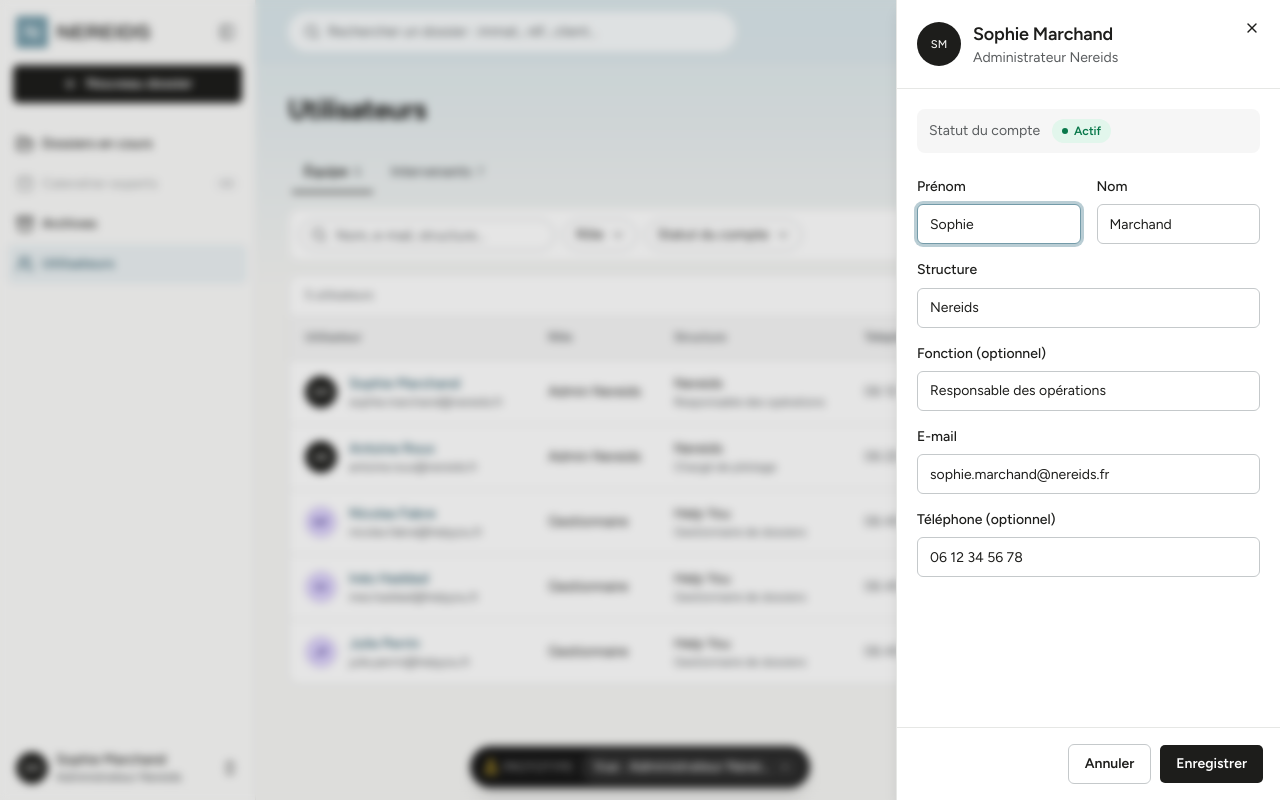
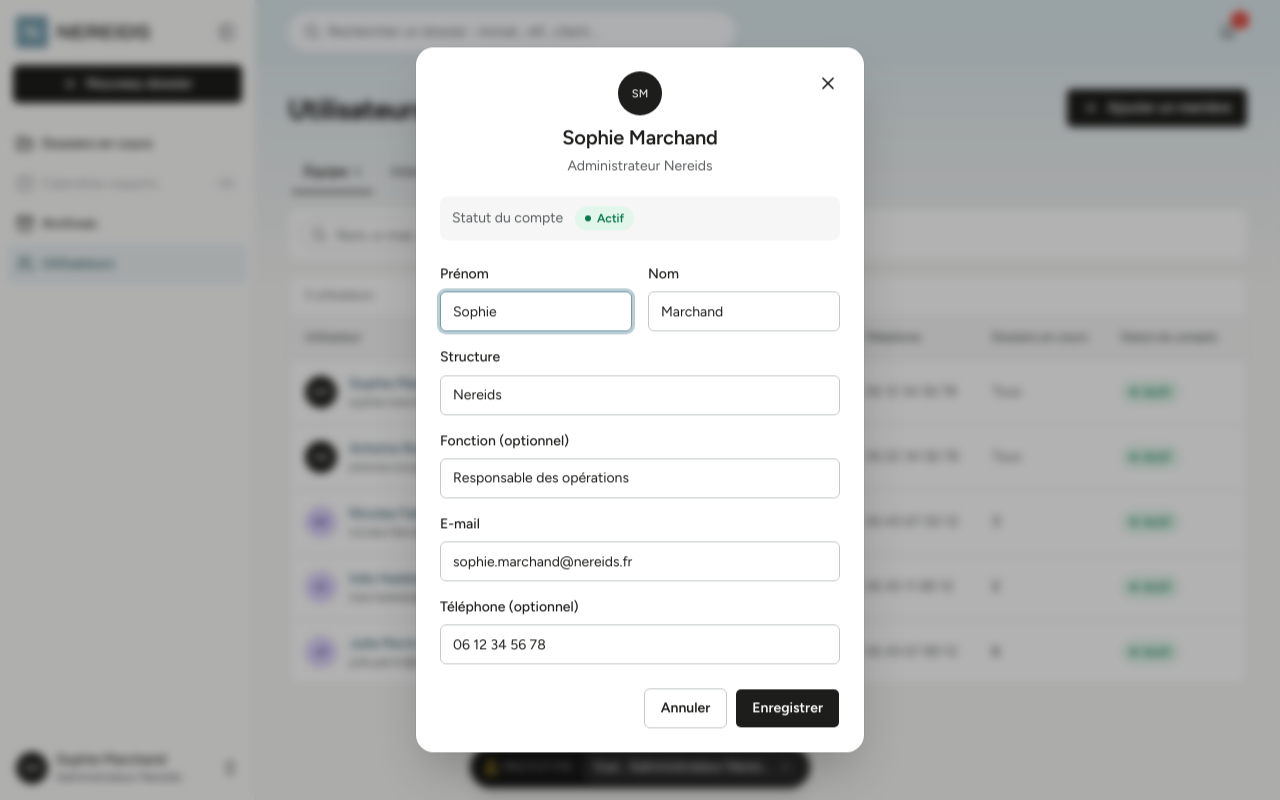
Before and after one commit to juliegaladrim-ux/Nereids, a Next.js app: page /admin/utilisateurs in a window 1280 px wide. Both pictures are taken after a click on the element 768 px from the left and 391 px from the top of the page. Built offline with nearby package versions, Linux system fonts and the light colour scheme.

Commit message:
Utilisateurs : ajout et fiche en modale centrée (comme le reste du proto) au lieu d'un panneau latéral
Co-Authored-By: Claude Opus 5.5 <noreply@anthropic.com>

```diff
--- a/src/features/admin/users-page.tsx
+++ b/src/features/admin/users-page.tsx
@@ -12,7 +12,7 @@ import { StatusBadge } from "@/components/status-badge"
 import { Button } from "@/components/ui/button"
 import { Field, FieldDescription, FieldLabel } from "@/components/ui/field"
 import { Input } from "@/components/ui/input"
-import { Sheet, SheetContent, SheetDescription, SheetFooter, SheetHeader, SheetTitle } from "@/components/ui/sheet"
+import { Dialog, DialogContent, DialogDescription, DialogFooter, DialogHeader, DialogTitle } from "@/components/ui/dialog"
 import { Tabs, TabsList, TabsTrigger } from "@/components/ui/tabs"
 import { Table, TableBody, TableCell, TableHead, TableHeader, TableRow } from "@/components/ui/table"
 import { UserAvatar } from "@/components/user-avatar"
@@ -234,13 +234,14 @@ export function UsersPage() {
         </Table>
       </div>
 
-      <Sheet open={adding} onOpenChange={setAdding}>
-        <SheetContent className="w-full gap-0 sm:max-w-md">{adding && <AddUser group={group} onDone={() => setAdding(false)} />}</SheetContent>
-      </Sheet>
+      {/* Modales centrées, comme partout dans le proto (ajout d'un intervenant depuis un dossier, etc.) */}
+      <Dialog open={adding} onOpenChange={setAdding}>
+        <DialogContent className="sm:max-w-md">{adding && <AddUser group={group} onDone={() => setAdding(false)} />}</DialogContent>
+      </Dialog>
 
-      <Sheet open={!!open} onOpenChange={(o) => !o && setOpenKey(null)}>
-        <SheetContent className="w-full gap-0 sm:max-w-md">{open && <EditUser key={open.key} row={open} onDone={() => setOpenKey(null)} />}</SheetContent>
-      </Sheet>
+      <Dialog open={!!open} onOpenChange={(o) => !o && setOpenKey(null)}>
+        <DialogContent className="sm:max-w-md">{open && <EditUser key={open.key} row={open} onDone={() => setOpenKey(null)} />}</DialogContent>
+      </Dialog>
     </>
   )
 }
@@ -280,13 +281,12 @@ function AddUser({ group, onDone }: { group: Group; onDone: () => void }) {
   }
 
   return (
-    <form onSubmit={submit} noValidate className="flex h-full flex-col">
-      <SheetHeader className="border-b p-5">
-        <SheetTitle className="text-lg font-semibold">{GROUPS[group].add}</SheetTitle>
-        <SheetDescription>Il recevra une invitation par e-mail pour activer son compte.</SheetDescription>
-      </SheetHeader>
-      <div className="flex-1 overflow-y-auto p-5">
-        <div className="grid gap-4">
+    <form onSubmit={submit} noValidate className="grid gap-5">
+      <DialogHeader>
+        <DialogTitle>{GROUPS[group].add}</DialogTitle>
+        <DialogDescription>Il recevra une invitation par e-mail pour activer son compte.</DialogDescription>
+      </DialogHeader>
+      <div className="grid gap-4">
           <Field data-invalid={invalidRole || undefined}>
             <FieldLabel htmlFor="user-role">Rôle</FieldLabel>
             <SimpleSelect
@@ -298,17 +298,16 @@ function AddUser({ group, onDone }: { group: Group; onDone: () => void }) {
             />
             {group === "intervenants" && <FieldDescription>Les clients sont invités depuis leur dossier.</FieldDescription>}
           </Field>
-          <UserFields v={v} setV={setV} missing={missing} tried={tried} role={role} />
-        </div>
+        <UserFields v={v} setV={setV} missing={missing} tried={tried} role={role} />
       </div>
-      <SheetFooter className="flex-row justify-end border-t p-4">
+      <DialogFooter>
         <Button type="button" variant="outline" onClick={onDone}>
           Annuler
         </Button>
         <Button type="submit">
           <Send /> Envoyer l&apos;invitation
         </Button>
-      </SheetFooter>
+      </DialogFooter>
     </form>
   )
 }
@@ -345,16 +344,14 @@ function EditUser({ row, onDone }: { row: Row; onDone: () => void }) {
   const invitedAt = accounts[user.id]?.invitedAt
 
   return (
-    <form onSubmit={save} noValidate className="flex h-full flex-col">
-      <SheetHeader className="flex-row items-center gap-3 border-b p-5 pr-12">
-        <UserAvatar user={user} className="size-11 text-sm" />
-        <div className="min-w-0">
-          <SheetTitle className="truncate text-lg font-semibold">{fullName(user)}</SheetTitle>
-          <SheetDescription>{ROLES.find((r) => r.id === user.role)?.label}</SheetDescription>
-        </div>
-      </SheetHeader>
+    <form onSubmit={save} noValidate className="grid gap-5">
+      <DialogHeader>
+        <UserAvatar user={user} className="mb-1 size-11 text-sm" />
+        <DialogTitle>{fullName(user)}</DialogTitle>
+        <DialogDescription>{ROLES.find((r) => r.id === user.role)?.label}</DialogDescription>
+      </DialogHeader>
 
-      <div className="flex-1 overflow-y-auto p-5">
+      <div>
         <div className="mb-6 flex flex-wrap items-center gap-x-3 gap-y-2 rounded-lg bg-muted/60 px-3 py-2.5">
           <span className="text-sm text-muted-foreground">Statut du compte</span>
           <AccountBadge status={row.status} />
@@ -396,12 +393,12 @@ function EditUser({ row, onDone }: { row: Row; onDone: () => void }) {
         )}
       </div>
 
-      <SheetFooter className="flex-row justify-end border-t p-4">
+      <DialogFooter>
         <Button type="button" variant="outline" onClick={onDone}>
           Annuler
         </Button>
         <Button type="submit">Enregistrer</Button>
-      </SheetFooter>
+      </DialogFooter>
     </form>
   )
 }
```
